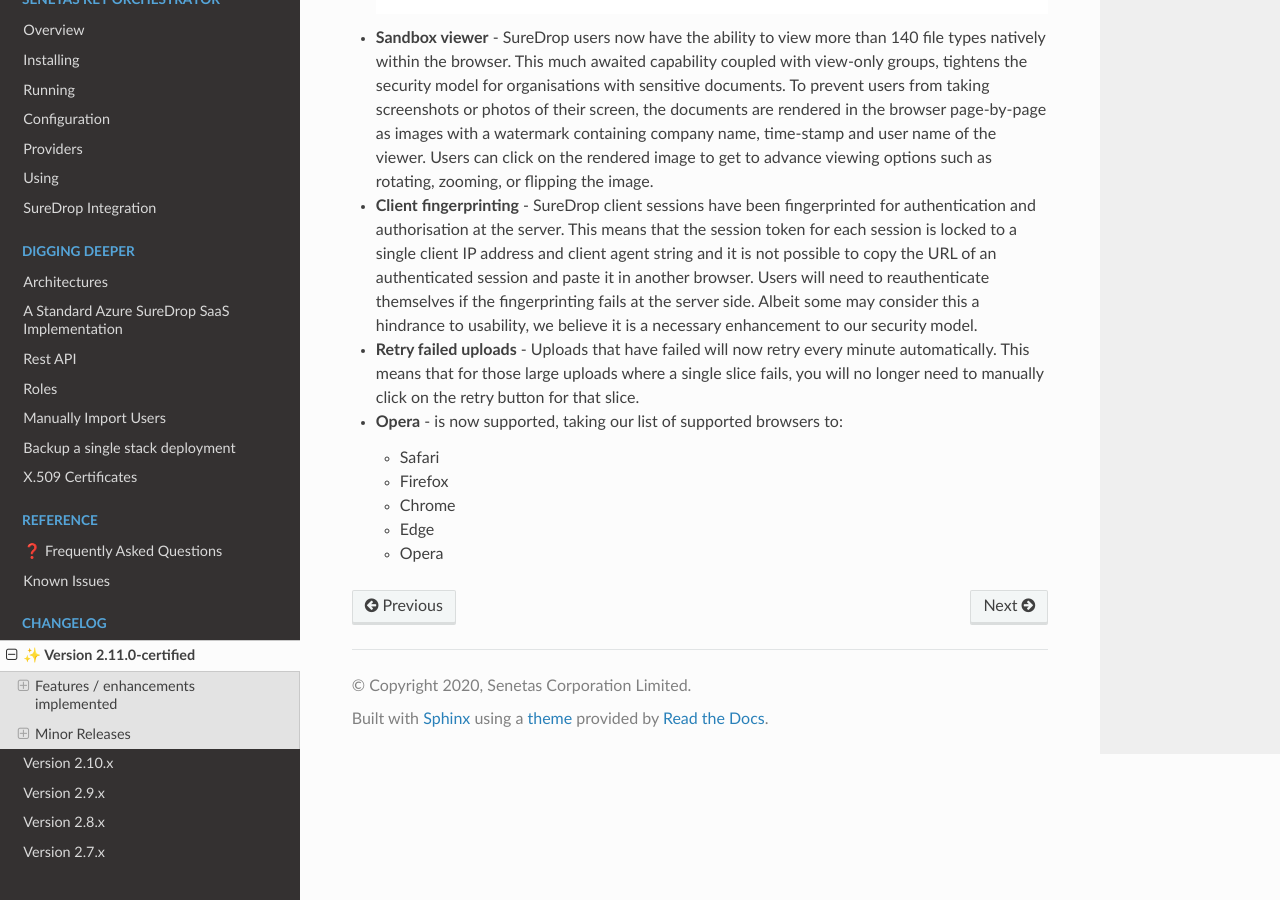
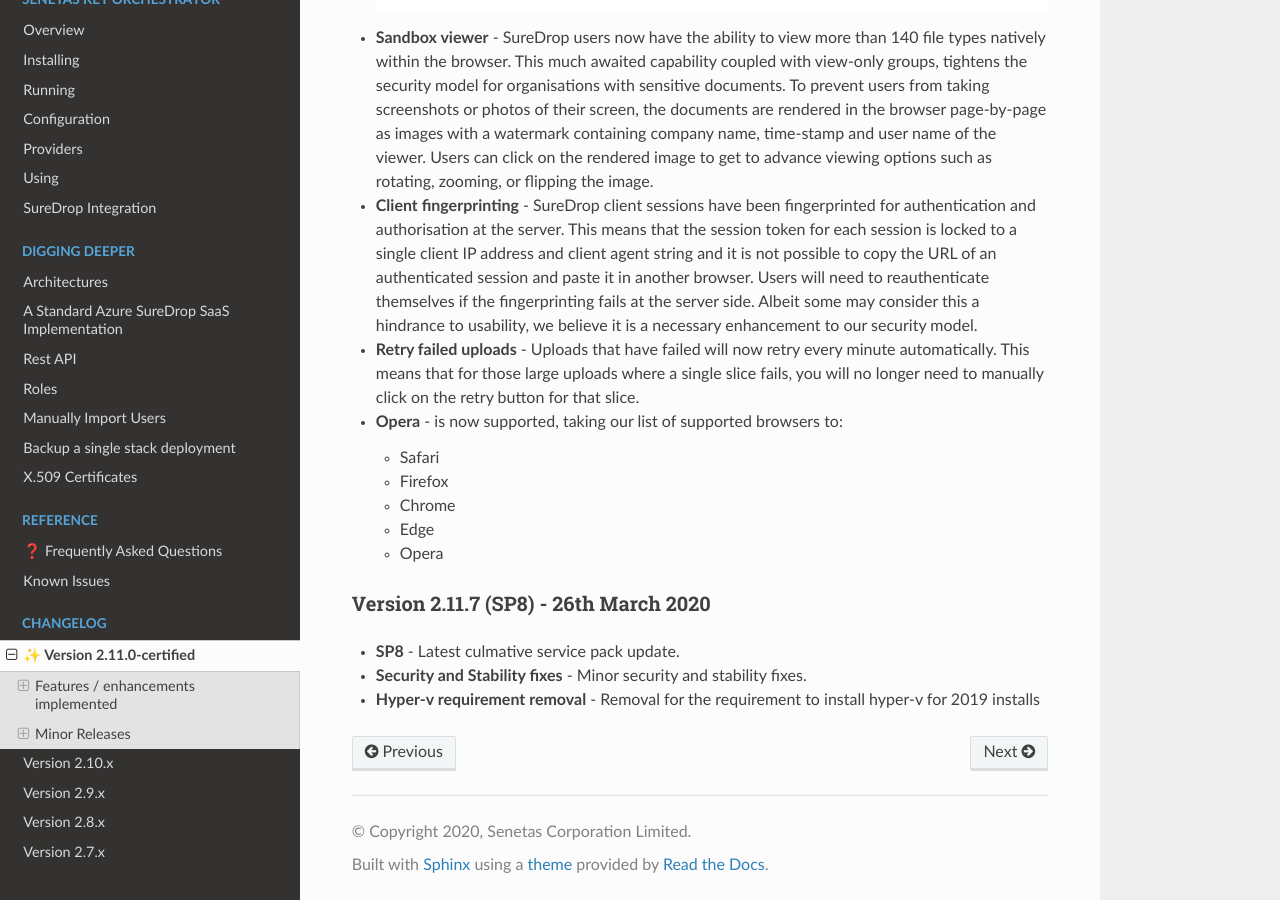
Before and after one commit to Senetas/SureDrop, a Sphinx documentation site: the page built from docs/source/release/2.11.x.rst, in a window 1280 px wide and 900 px high, scrolled down 7156 px. Built offline with Sphinx 7.4.7 and the Read the Docs theme 2.0.0, drawn with Linux system fonts in a browser that asks for light colours.

Commit message:
updated release notes

```diff
--- a/docs/source/release/2.11.x.rst
+++ b/docs/source/release/2.11.x.rst
@@ -227,3 +227,12 @@
   - Edge
 
   - Opera
+
+Version 2.11.7 (SP8) - 26th March 2020
+~~~~~~~~~~~~~~~~~~~~~~~~~~~~~~~~~~~~~~
+
+- **SP8** - Latest culmative service pack update.
+
+- **Security and Stability fixes** - Minor security and stability fixes.
+
+- **Hyper-v requirement removal** - Removal for the requirement to install hyper-v for 2019 installs
```
